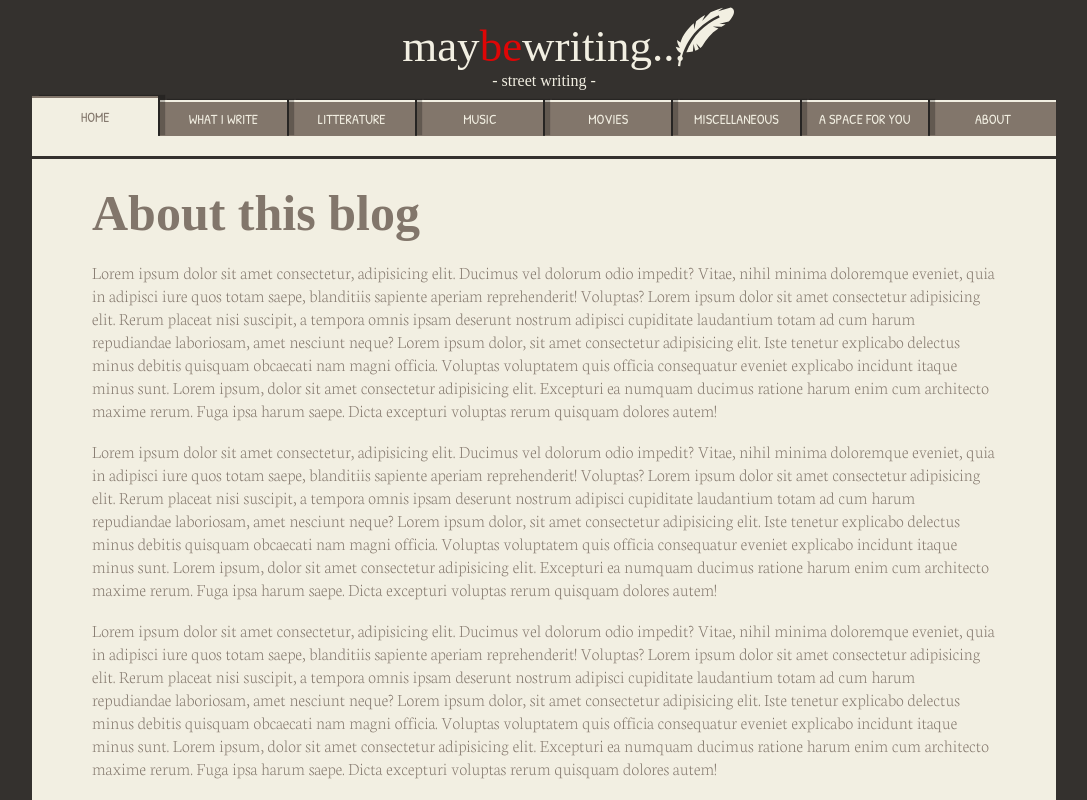
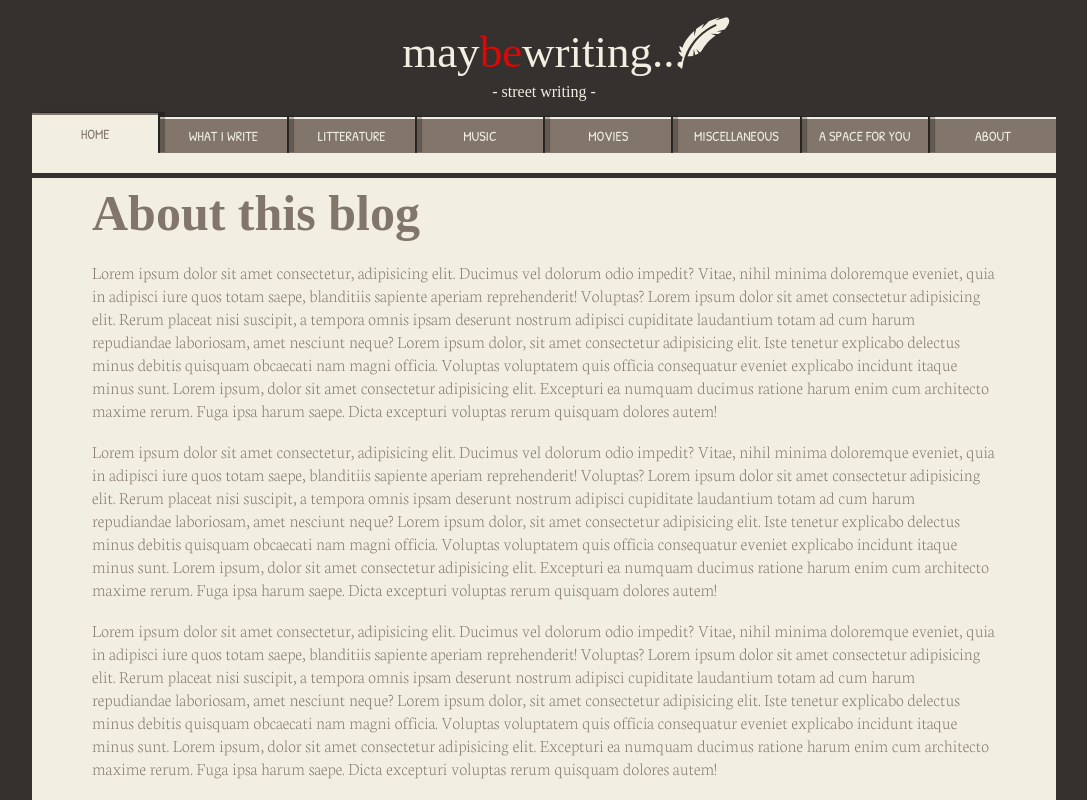
Before and after one commit to barthflo/maybewriting-frontend, a Next.js app: page / in a window 1280 px wide. Shown: the top 800 px of the page, without its empty margins (96-1183 px from the left). Built offline with nearby package versions, Linux system fonts and the light colour scheme; a web font is replaced by a local one.

Commit message:
fixed nav behaviour on safari

```diff
--- a/components/Header/Nav.tsx
+++ b/components/Header/Nav.tsx
@@ -164,10 +164,9 @@ const NavContainer = styled.nav<{ open: boolean }>`
 	overflow: scroll;
 	@media (min-width: ${(props) => props.theme.breakpoints.md}) {
 		overflow: unset;
+		height: unset;
 		padding: 0;
-		position: relative;
-		top: 15px;
-		right: unset;
+		position: initial;
 		width: ${(props) => props.theme.breakpoints.md};
 		background: transparent;
 	}
@@ -220,7 +219,7 @@ const BurgerIcon = styled.span<{ open: boolean }>`
 		top: 11px;
 		background: ${(props) => props.theme.palette.light.primary};
 		transform: ${(props) =>
-			props.open ? 'translateY(-13px) rotateZ(90deg)' : 'rotateZ(0deg)'};
+		props.open ? 'translateY(-13px) rotateZ(90deg)' : 'rotateZ(0deg)'};
 		transition: 0.4s ease-in-out;
 	}
 `;
@@ -237,8 +236,9 @@ const NavBar = styled.ul<{ borderBottom: string }>`
 	height: 50%;
 	@media (min-width: ${(props) => props.theme.breakpoints.md}) {
 		flex-direction: row;
-		align-items: end;
+		align-items: flex-end;
 		border-bottom: ${(props) => props.borderBottom};
+		height: unset;
 	} ;
 `;
 
--- a/components/Header/index.tsx
+++ b/components/Header/index.tsx
@@ -35,7 +35,7 @@ const Container = styled.header`
 		margin: 0;
 		font-family: ${(props) => props.theme.text.siteTitle};
 		font-weight: 400;
-		font-size: 35px;
+		font-size: 40px;
 		& > span {
 			color: #de0606;
 		}
@@ -48,9 +48,11 @@ const Container = styled.header`
 		}
 	}
 	@media (min-width: ${(props) => props.theme.breakpoints.md}) {
-		height: 159px;
+		height: 178px;
 		align-items: center;
+		justify-content: space-evenly;
 		line-height: unset;
+		padding-bottom: 0;
 		& h1 {
 			font-size: 45px;
 		}
@@ -68,9 +70,9 @@ const FeatherIcon = styled(GiFeather)`
 		right: -38px;
 	}
 	@media (min-width: ${(props) => props.theme.breakpoints.md}) {
-		width: 4em;
+		width: 3.5em;
 		top: -15px;
-		right: -50px;
+		right: -45px;
 	}
 `;
 
```
